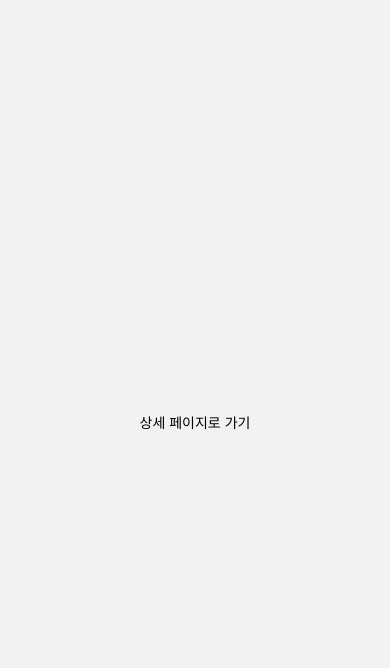
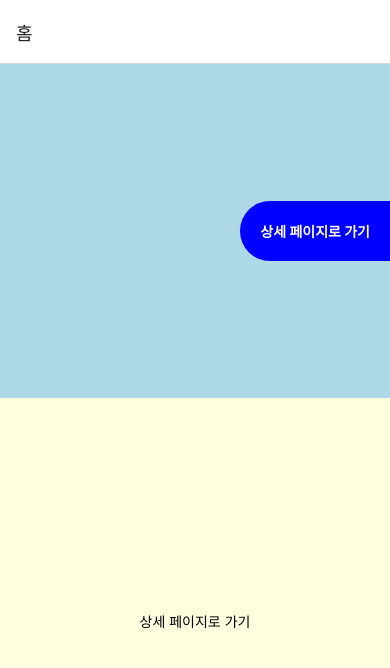
Before and after one commit to Skylar090807/NativeDeliveryApp, a React Native app: screen / in a window 390 px wide. Shown: the top 668 px of the page. Built offline with nearby package versions, Linux system fonts and the light colour scheme.

Commit message:
Style과 버튼, 요소 배치 주석 추가

```diff
--- a/App.tsx
+++ b/App.tsx
@@ -5,7 +5,7 @@ import {
   createNativeStackNavigator,
   NativeStackScreenProps,
 } from '@react-navigation/native-stack'
-import { Text, TouchableHighlight, View } from 'react-native'
+import { Pressable, Text, TouchableHighlight, View } from 'react-native'
 import { useCallback } from 'react'
 
 type RootStackParamList = {
@@ -15,17 +15,81 @@ type RootStackParamList = {
 type HomeScreenProps = NativeStackScreenProps<RootStackParamList, 'Home'>
 type DetailsScreenProps = NativeStackScreenProps<ParamListBase, 'Details'>
 
+// TypeScript는 작은 개념으로는 JavaScript의 parameter(매개변수), return value(리턴 값), variable(변수)에 Typing 한 것.
 function HomeScreen({ navigation }: HomeScreenProps) {
   const onClick = useCallback(() => {
     navigation.navigate('Details')
   }, [navigation])
 
   return (
-    <View style={{ flex: 1, alignItems: 'center', justifyContent: 'center' }}>
-      <TouchableHighlight onPress={onClick}>
-        <Text>상세 페이지로 가기</Text>
-      </TouchableHighlight>
-    </View>
+    /*
+      React Native에서의 Style
+        flex 개념은 웹에서 사용하는 CSS flex와 같다.
+        - sibling 끼리 지정해준 숫자만큼 비율을 나눠가진다. sibling이 없으면 혼자서 차지한다.
+        flex-direction은 column이 default이다.
+        - 웹과 같이 flex-direction: column일 때 justify-content = column 정렬, align-items = row 정렬이 된다.
+        각 컴포넌트에서 적용 가능한 style은 Cmd+ Click으로 따라가서 보면 된다.
+        - ex) View 컴포넌트의 경우 style (Cmd+ Click) -> node_module/@types/react-native/index.d.ts파일 <ViewStyle>(Cmd+ Click)
+        React Native에서 style 상속
+        - 큰 특을 웹과 비슷하나, Text의 경우 Text의 부모 View에서 Color를 줘도 상속되지 않는다.
+        - Text 관련 Style은 Text에 따로 줘야 한다. 자세한 style은 Cmd+ Click으로 따라가서 보면 된다.
+        CSS short cut X
+        - web에서 사용 가능한 short cut들은 사용할 수 없다
+          -ex) border: 1px solid black 같은 것들 사용할 수 없음. borderWidth: 1, borderStyle: 'solid', borderColor: 'black'과 같이 따로 지정.
+        - 다만 padding, margin의 경우 left, right 합쳐서 paddingHorizontal을 쓸 수 있고, top, bottom 합쳐서 paddingVertical을 쓸 수 있다.
+          - ex) paddingHorizontal, marginHorizontal, paddingVertical, marginVertical
+    */
+    <React.Fragment>
+      <View
+        style={{
+          flex: 3,
+          alignItems: 'flex-end',
+          justifyContent: 'center',
+          backgroundColor: 'lightblue',
+        }}
+      >
+        {/*
+            React Native의 버튼들
+              Button
+              TochableNativeFeedback
+              TochableWithoutFeedback
+              TochableHighlight
+              - underlayColor prop으로 highlihgt color 변경 가능
+              TochableOpacity
+              Pressable
+              - ios, android 운영체제 구분 없이 쓸 수 있다.
+              공통적으로 onPress prop을 사용할 수 있다.
+              - Callback으로 Press 되었을 때 이벤트를 등록할 수 있다.
+              - web에서의 onClick과 혼동하지 않도록 주의. (mobile이기 때문에 onPress)
+        */}
+        <TouchableHighlight
+          onPress={onClick}
+          underlayColor="#ececec"
+          style={{
+            padding: 20,
+            backgroundColor: 'blue',
+            borderTopLeftRadius: 30,
+            borderBottomLeftRadius: 30,
+          }}
+        >
+          <Text style={{ color: 'white', fontWeight: 'bold' }}>
+            상세 페이지로 가기
+          </Text>
+        </TouchableHighlight>
+      </View>
+      <View
+        style={{
+          flex: 4,
+          alignItems: 'center',
+          justifyContent: 'center',
+          backgroundColor: 'lightyellow',
+        }}
+      >
+        <Pressable onPress={onClick}>
+          <Text>상세 페이지로 가기</Text>
+        </Pressable>
+      </View>
+    </React.Fragment>
   )
 }
 
@@ -76,7 +140,9 @@ function App() {
         <Stack.Screen>은 화면을 그리는 page 단위이다. (혹은 page 보다 조금 더 작은 단위.)
     */
     <NavigationContainer>
-      {/* Screen을 Grouping 하는 컴포넌트에서는 creenOptions={{}}, Screen 컴포넌트에서는 options로 option props를 사용한다. */}
+      {/* Screen을 Grouping 하는 컴포넌트에서는 creenOptions={{}}, Screen 컴포넌트에서는 options로 option props를 사용한다.
+          TypeScript를 사용하면 option props 들이 snippet으로 뜬다.
+      */}
       <Stack.Navigator initialRouteName="Home" screenOptions={{}}>
         {/*  */}
         {/* 일반적인 <Stack.Screen> 사용법은 "Home" 과 같다. */}
@@ -84,7 +150,7 @@ function App() {
           name="Home"
           component={HomeScreen}
           // options 적용
-          options={{ title: '홈', headerShown: false }}
+          options={{ title: '홈', headerShown: true }}
         />
 
         {/* <Stack.Screen>을 "Details"처럼 잘 사용하진 않지만 화면이 전환되면서 꼭 넘겨야 할 props가 있다면 아래 처럼 사용할 수도 있다. */}
```
